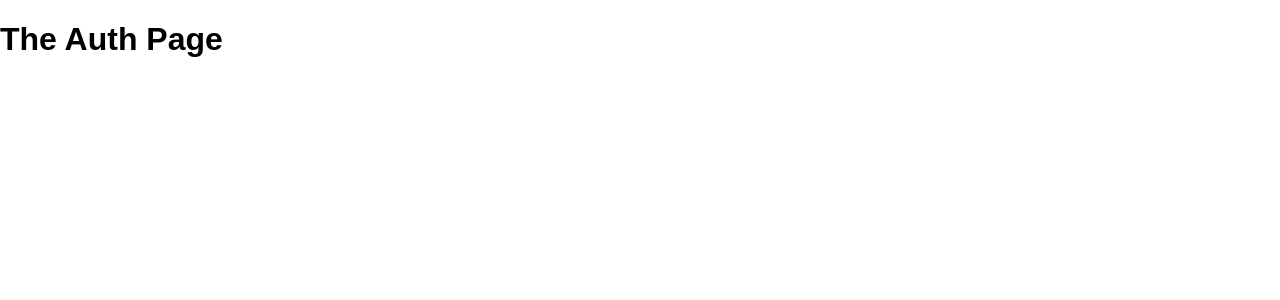
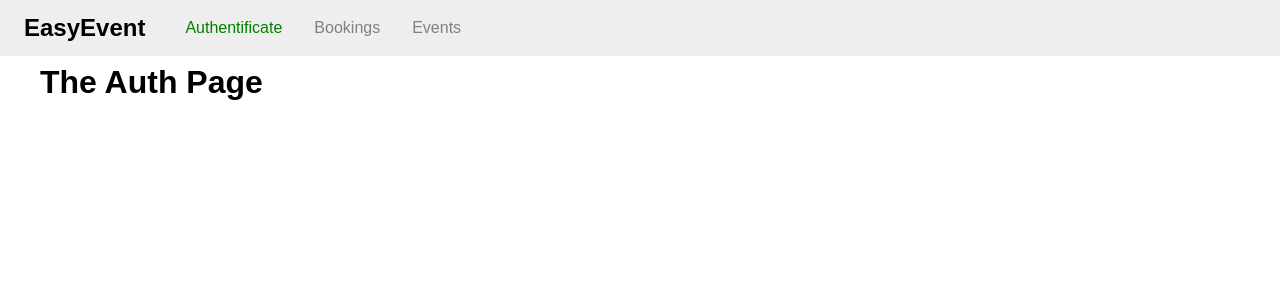
Before and after one commit to pg-bdlcm/tuto.graphql-mongodb-react, a React (Create React App) app in the folder frontend/: page /auth in a window 1280 px wide. Shown: the top 300 px of the page. Built offline with nearby package versions, Linux system fonts and the light colour scheme.

Commit message:
FEAT : Video 12 done
components folder

```diff
--- a/frontend/src/App.css
+++ b/frontend/src/App.css
@@ -0,0 +1,3 @@
+.main-content {
+  margin: 4rem 2.5rem;
+}
--- a/frontend/src/App.js
+++ b/frontend/src/App.js
@@ -5,17 +5,22 @@
 import EventsPage from "./pages/Events";
 import BookingsPage from "./pages/Bookings";
 
+import MainNavigation from "./components/Navigation/MainNavigation";
+
 import "./App.css";
 
 function App() {
 	return (
 		<BrowserRouter>
+			<MainNavigation />
+			<main className="main-content">
 				<Switch>
 					<Redirect from="/" to="/auth" exact />
 					<Route path="/auth" component={AuthPage} />
 					<Route path="/events" component={EventsPage} />
 					<Route path="/bookings" component={BookingsPage} />
 				</Switch>
+			</main>
 		</BrowserRouter>
 	);
 }
--- /dev/null
+++ b/frontend/src/components/Navigation/MainNavigation.css
@@ -0,0 +1,43 @@
+.main-navigation {
+    position: fixed;
+    left: 0;
+    top: 0;
+    width: 100%;
+    height: 3.5em;
+    background: #eeeeee;
+    padding: 0;
+    display: flex;
+    align-items: center;
+    padding-left: 1.5rem;
+}
+
+.main-navigation__logo h1 {
+    margin: 0;
+    font-size: 1.5rem;
+}
+
+.main-navigation__items {
+    margin-left: 1.5rem;
+}
+
+.main-navigation__items ul {
+    display: flex;
+    padding: 0;
+    margin: 0;
+    list-style: none;
+}
+
+.main-navigation__items li {
+    margin: 0 1rem;
+}
+
+.main-navigation__items a {
+    text-decoration: none;
+    color: gray;
+}
+
+.main-navigation__items a:hover,
+.main-navigation__items a:active,
+.main-navigation__items a.active {
+    color: green;
+}
--- /dev/null
+++ b/frontend/src/components/Navigation/MainNavigation.js
@@ -0,0 +1,27 @@
+import React from "react";
+import { NavLink } from "react-router-dom";
+
+import "./MainNavigation.css";
+
+const mainNavigation = props => (
+	<header className="main-navigation">
+		<div className="main-navigation__logo">
+			<h1>EasyEvent</h1>
+		</div>
+		<div className="main-navigation__items">
+			<ul>
+				<li>
+					<NavLink to="/auth">Authentificate</NavLink>
+				</li>
+				<li>
+					<NavLink to="/bookings">Bookings</NavLink>
+				</li>
+				<li>
+					<NavLink to="/events">Events</NavLink>
+				</li>
+			</ul>
+		</div>
+	</header>
+);
+
+export default mainNavigation;
```
Lines whose indentation alone changed are shown as unchanged.
